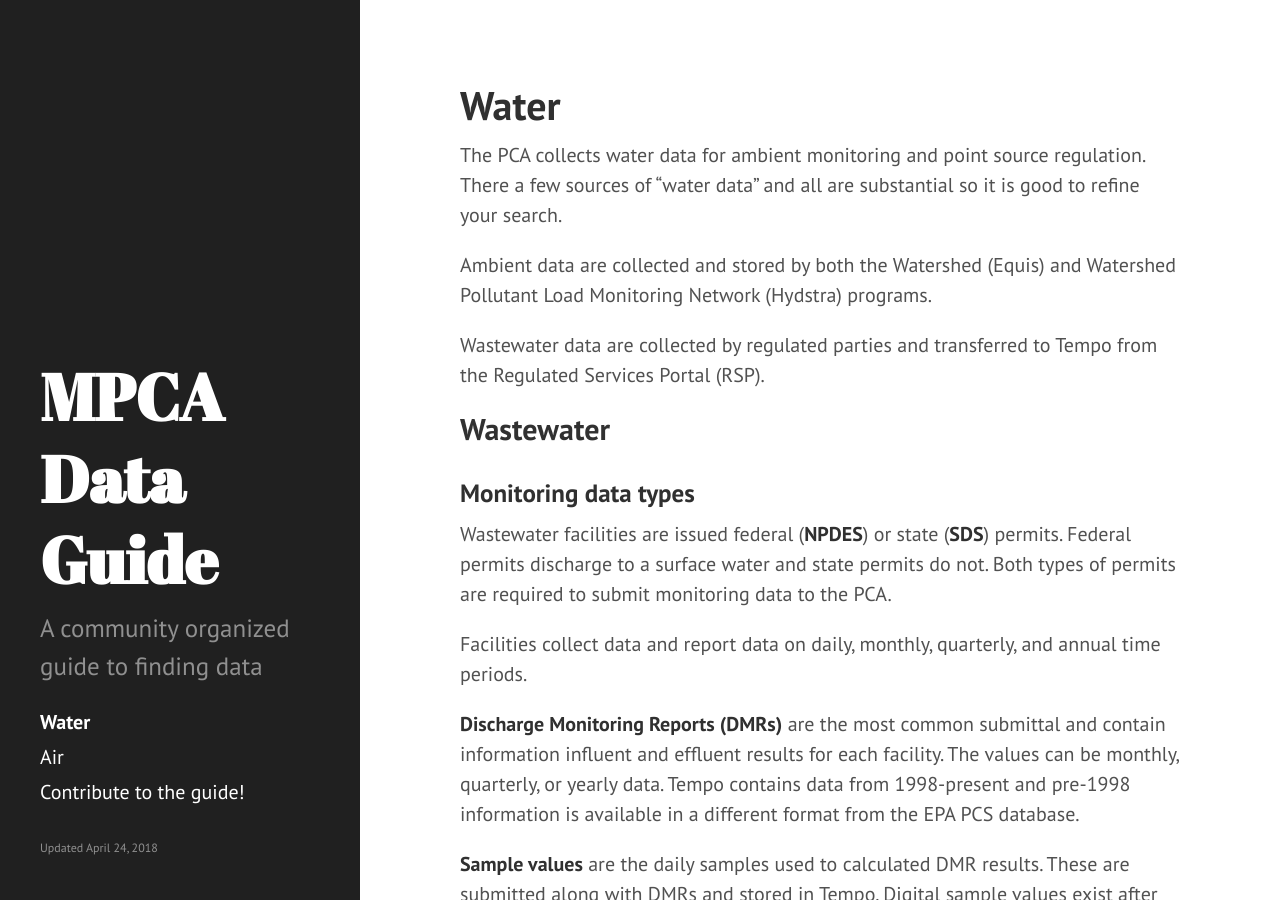
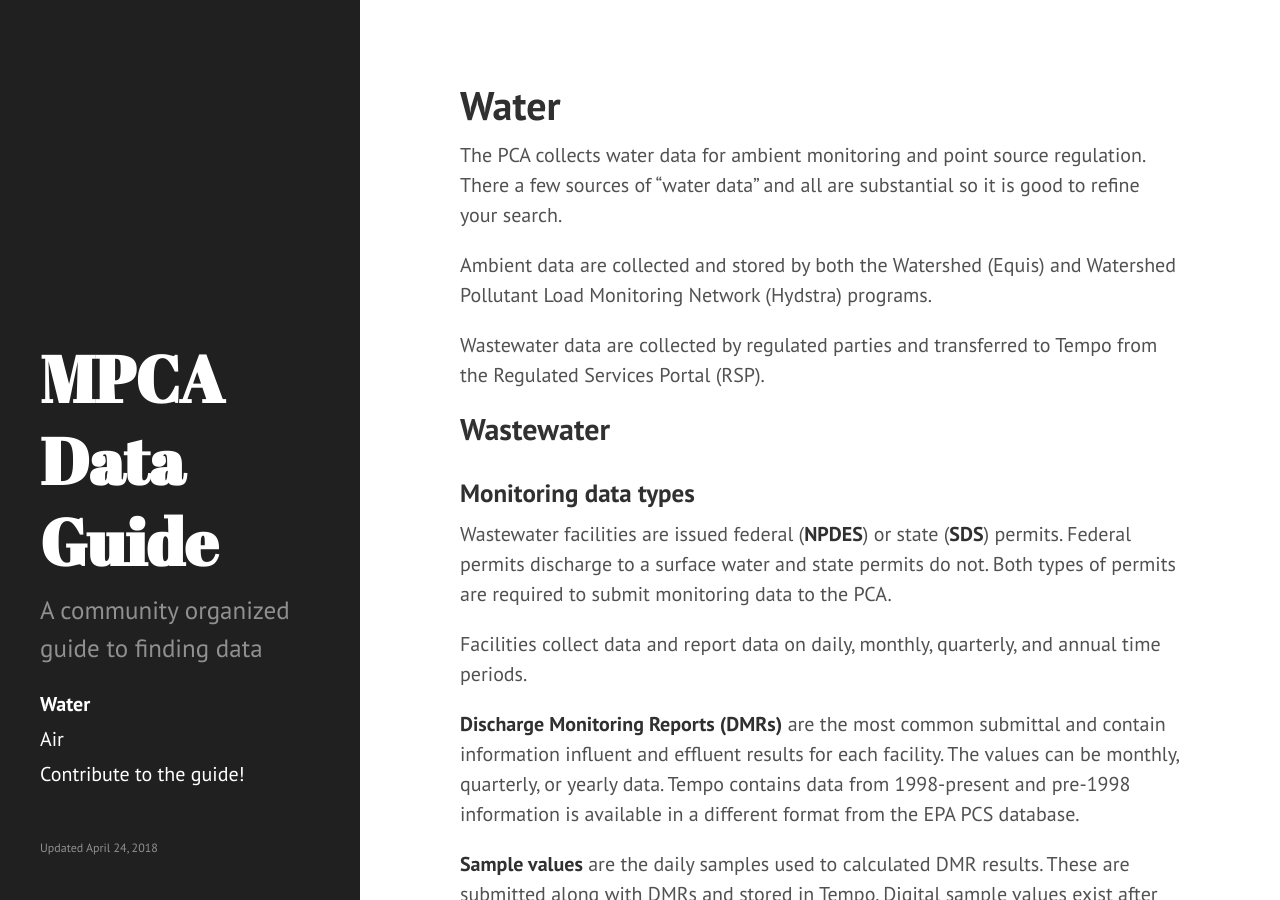
Before and after one commit to kmellick/Data-Guide, a Jekyll site: the page built from pages/01-water.md, in a window 1280 px wide and 900 px high. Built offline with Jekyll 4.4.1, drawn with Linux system fonts in a browser that asks for light colours.

Commit message:
Update sidebar.html

```diff
--- a/_includes/sidebar.html
+++ b/_includes/sidebar.html
@@ -27,6 +27,8 @@
 
       <a class="sidebar-nav-item" href="{{ site.github.repo }}">Contribute to the guide!</a>
 
+      <span style = "font-size: 12px;"><p> &nbsp; </p></span>
+
       {% comment %}
       <a class="sidebar-nav-item" href="{{ site.github.repo }}/archive/v{{ site.version }}.zip">Download PDF</a>
       {% endcomment %}
```
